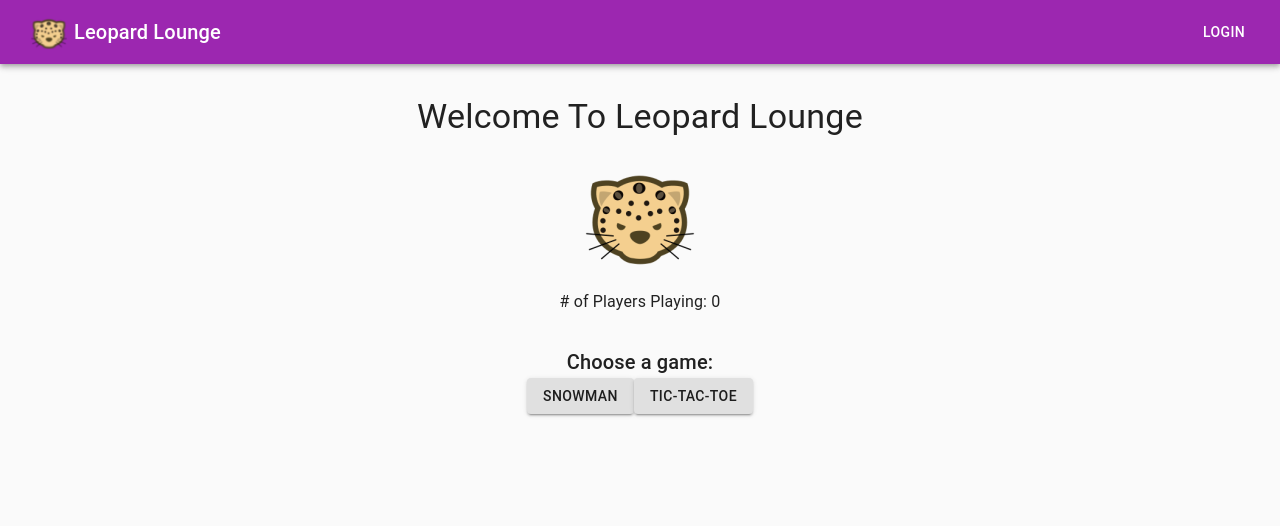
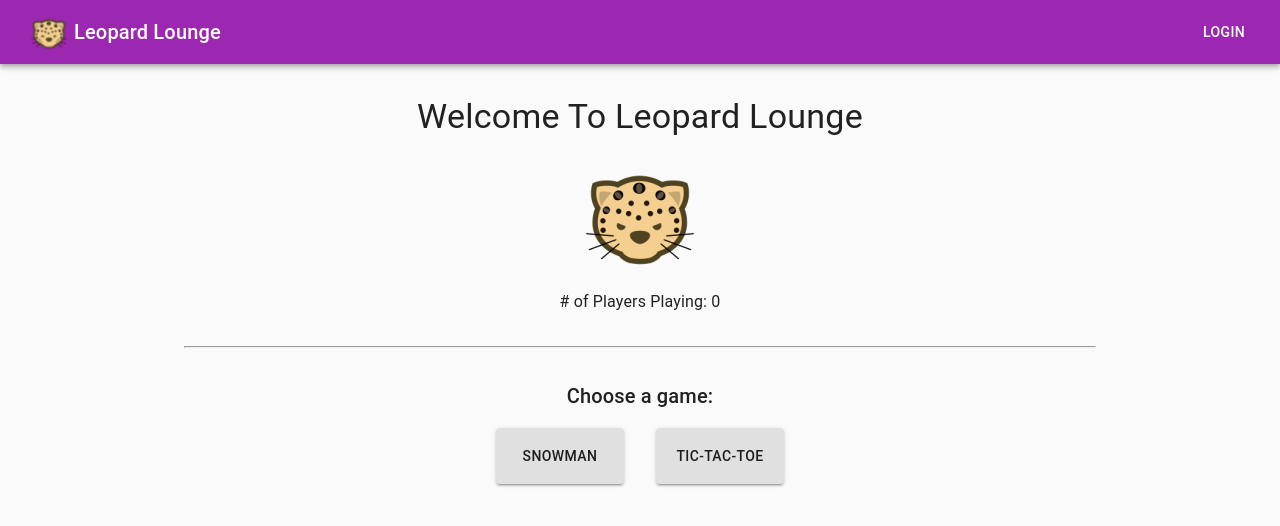
Before and after one commit to martinbee/leopard-lounge, a React (Create React App) app: page / in a window 1280 px wide. Shown: the top 526 px of the page. Built offline with nearby package versions, Linux system fonts and the light colour scheme.

Commit message:
feat: move buttons around for games

```diff
--- a/src/components/Lobby.js
+++ b/src/components/Lobby.js
@@ -18,6 +18,18 @@ const Section = styled.div`
 
 const Text = styled(Typography)`
   text-align: center;
+`;
+
+const GamesWrapper = styled.div`
+  display: flex;
+  flex-wrap: wrap;
+  justify-content: center;
+`;
+
+const GameButton = styled(Button)`
+  width: 8rem;
+  padding: 1rem;
+  margin: 1rem;
 `;
 
 
@@ -45,25 +57,26 @@ const Lobby = () => {
         <img src={logo} alt="leopard logo" />
         <Text variant="body1"># of Players Playing: 0</Text>
       </Section>
+      <hr/>
       <Section>
         <Text variant="h6">Choose a game:</Text>
-        <div>
+        <GamesWrapper>
           {games.map((game) => {
             const chooseGame = () => selectGame(game);
             const chosen = selectedGame === game;
 
             return (
-              <Button
+              <GameButton
                 key={game}
                 onClick={chooseGame}
                 variant="contained"
                 color={chosen ? 'primary' : 'default'}
               >
                 {game}
-              </Button>
+              </GameButton>
             );
           })}
-        </div>
+        </GamesWrapper>
       </Section>
     </Container>
   );
```
